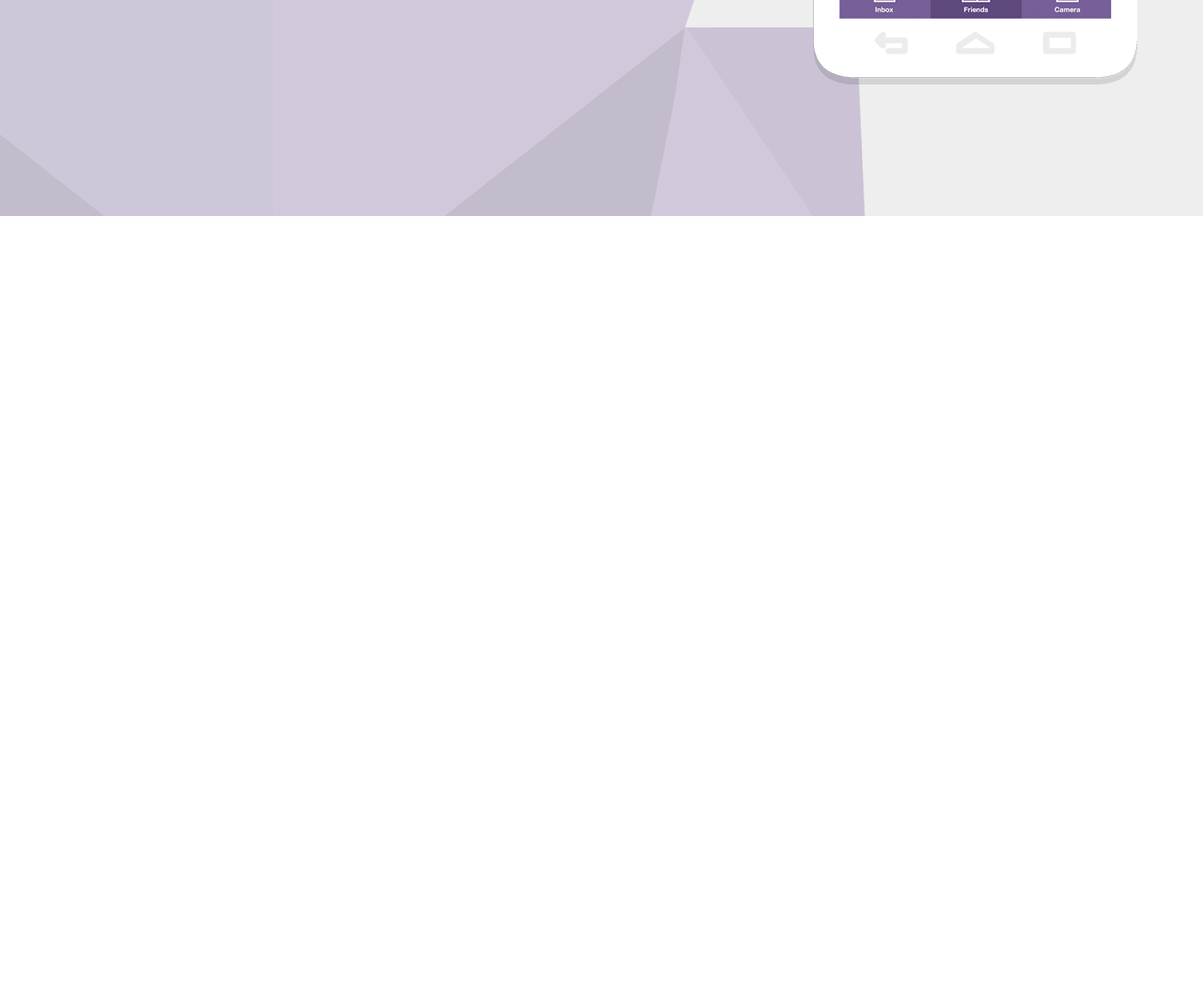
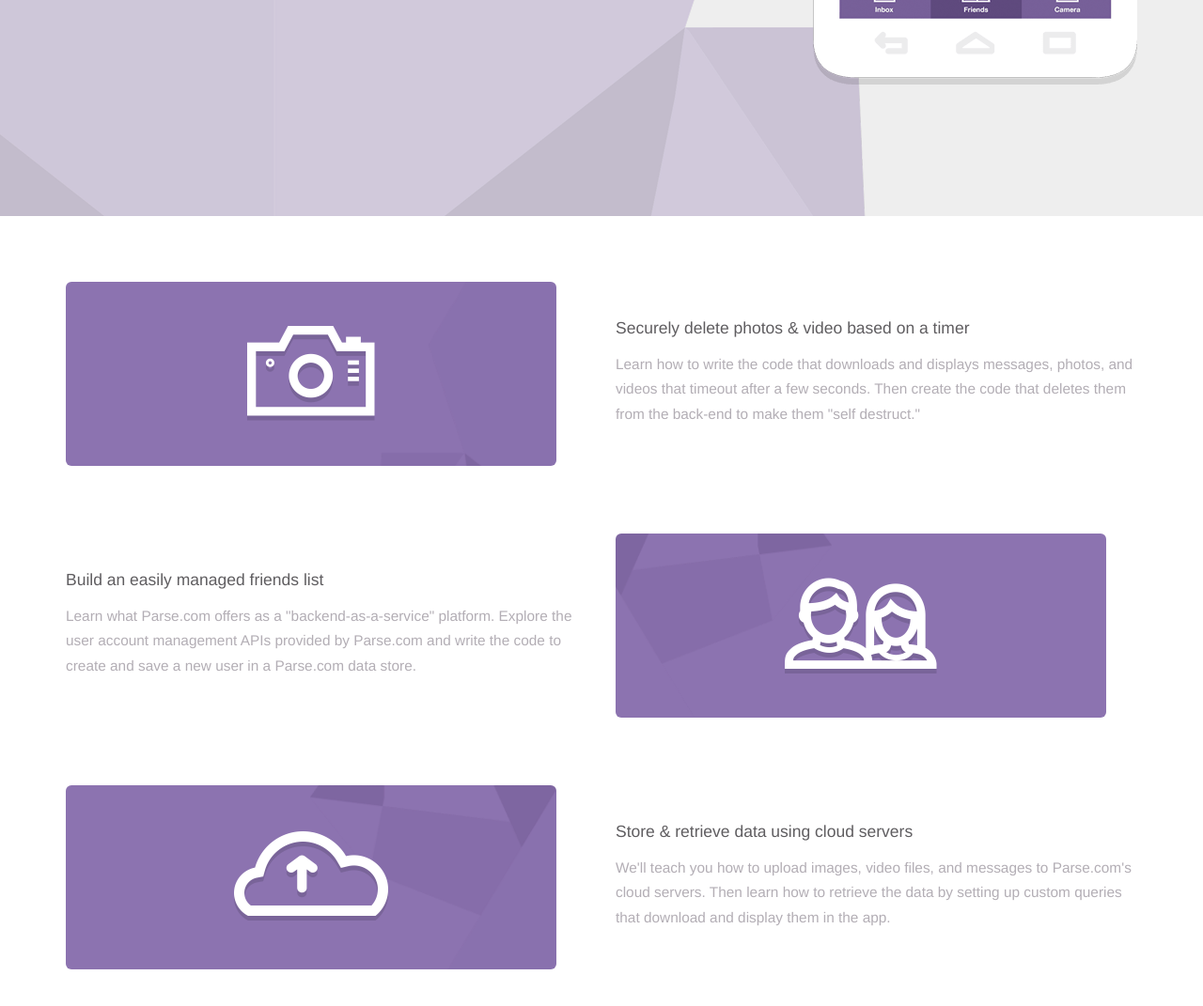
Before and after one commit to lindsey-jacobs/Bootstrap-Practice, a plain HTML site: page index.html in a window 1280 px wide. Shown: the part 659-1730 px from the top of the page at 94% size. Before the commit the page ends 959 px from the top, so only its background shows below. Drawn offline with nearby package versions, Linux system fonts and the light colour scheme.

Commit message:
Added content section

```diff
--- a/css/my-styles.css
+++ b/css/my-styles.css
@@ -12,9 +12,32 @@ h1 {
   margin-bottom: 30px;
 }
 
+h2, h3 {
+  font-size: 1.25em;
+  color: #5f5d60;
+  margin-bottom: 16px;
+  margin-top: 0;
+}
+
+p {
+  color: #b3aeb5;
+  line-height: 1.7;
+  font-size: 1.1em;
+  font-weight: 200;
+}
+
+strong {
+  color: #5f5d60;
+}
+
+.navbar-text {
+  font-weight: bold;
+  margin-right: 0;
+}
+
 .lead {
   color: #d5c1f2;
-  margin-bottom: 75px;
+  margin-bottom: 70px;
 }
 
 .lead:nth-of-type(2) {
@@ -25,6 +48,12 @@ h1 {
 /* Layout
 ================================= */
 
+.ft {
+  margin-bottom: 72px;
+}
+.ft-copy {
+  padding-top: 40px;
+}
 
 /* Jumbotron
 ================================= */
@@ -73,6 +102,41 @@ h1 {
   background-size: 100%;
 }
 
+.ft-icon {
+  width: 94%;
+  height: 196px;
+  position: relative;
+  background: #8c73b0 url('../img/main-bg.png') no-repeat 270px -180px;
+  background-size: 140%;
+}
+
+.ft-icon::before {
+  content: "";
+  display: block;
+  position: absolute;
+  width: 164px;
+  height: 102px;
+  top: 0;
+  right: 0;
+  bottom: 0;
+  left: 0;
+  margin: auto;
+  background: url('../img/feature-icons.png') no-repeat;
+  background-size: 100%;
+}
+.friends::before {
+  background-position: 0 -105px;
+}
+.cloud::before {
+  background-position: 0 -210px;
+}
+
+.ft-icon.friends {
+  background-position: -500px 0;
+}
+.ft-icon.cloud {
+  background-position: 260px 0;
+}
 
 /* Media Queries
 ================================= */
--- a/index.html
+++ b/index.html
@@ -43,5 +43,53 @@
       </div>
     </div><!-- End Jumbotron -->
 
+    <!-- Main Content -->
+    <div class="container">
+
+      <div class="row ft">
+          <div class="col-sm-6 hidden-xs">
+            <div class="ft-icon camera img-rounded"></div>
+          </div>
+
+        <div class="col-sm-6 ft-copy">
+          <h2>Securely delete photos &amp; video based on a timer</h2>
+          <p>
+            Learn how to write the code that downloads and displays messages, photos, and videos that timeout after a few seconds. Then create the code that deletes them from the back-end to make them "self destruct."
+          </p>
+        </div>
+
+      </div>
+
+      <div class="row ft">
+        <div class="col-sm-6 ft-copy">
+          <h2>Build an easily managed friends list</h2>
+          <p>
+            Learn what Parse.com offers as a "backend-as-a-service" platform. Explore the user account management APIs provided by Parse.com and write the code to create and save a new user in a Parse.com data store.
+          </p>
+        </div>
+
+        <div class="col-sm-6 hidden-xs">
+          <div class="ft-icon friends img-rounded"></div>
+        </div>
+
+      </div>
+
+      <div class="row ft">
+        <div class="col-sm-6 hidden-xs">
+          <div class="ft-icon cloud img-rounded"></div>
+        </div>
+
+        <div class="col-sm-6 ft-copy">
+          <h2>Store &amp; retrieve data using cloud servers</h2>
+          <p>
+            We'll teach you how to upload images, video files, and messages to Parse.com's cloud servers. Then learn how to retrieve the data by setting up custom queries that download and display them in the app.
+          </p>
+        </div>
+
+      </div>
+
+    </div>
+
+
   </body>
 </html>
```
